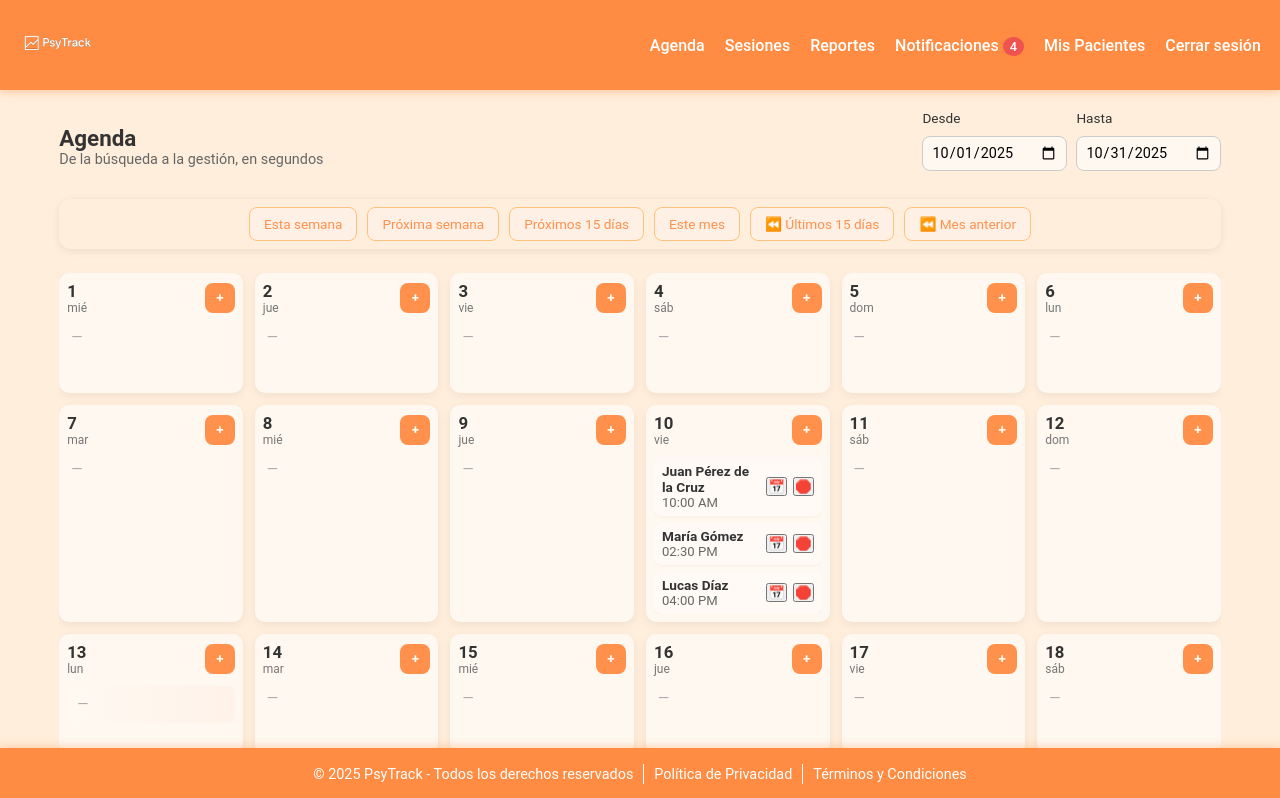
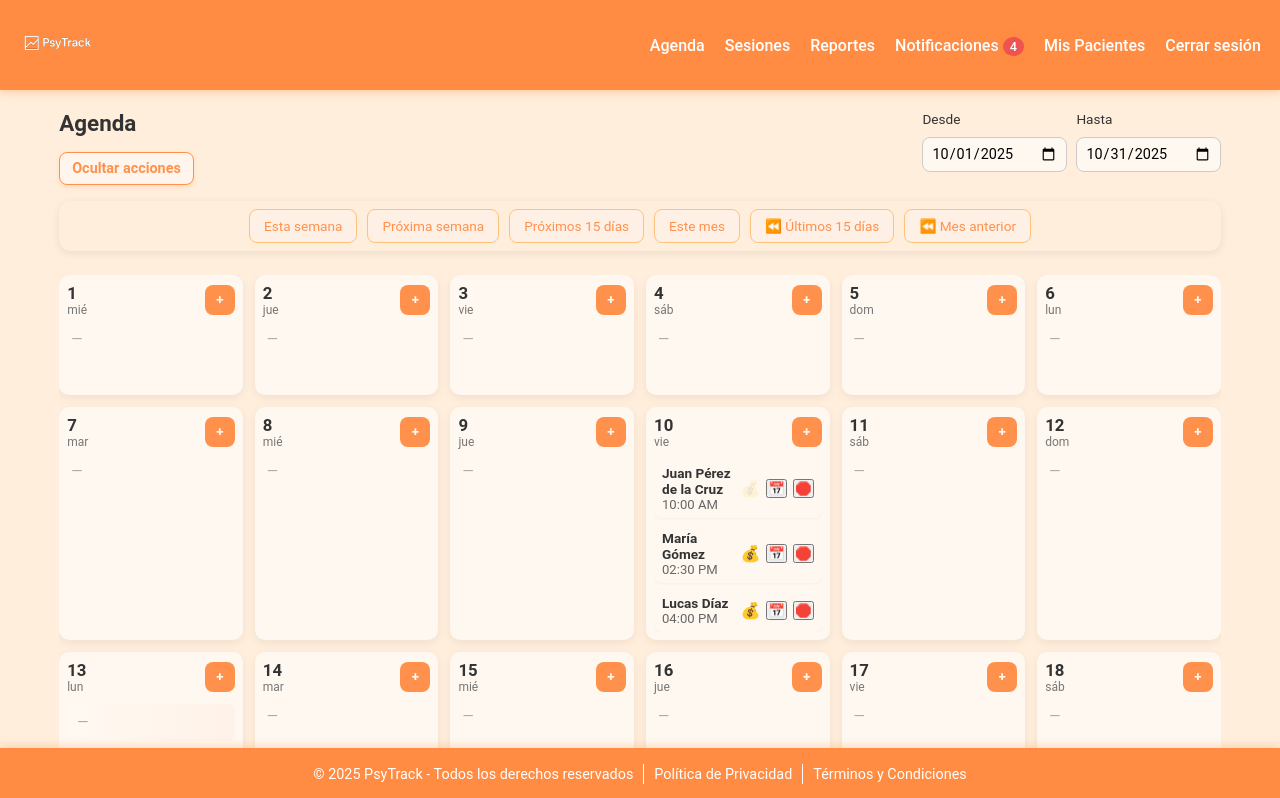
Before and after one commit to jmiwassjukourens/PsyTrack-front-end, a React (Vite) app: page /agenda in a window 1280 px wide. Shown: the top 798 px of the page. Built offline with nearby package versions, Linux system fonts and the light colour scheme; no server answers; sample sign-in values are in the browser's storage.

Commit message:
show actions button

```diff
--- a/src/components/CalendarGrid/CalendarGrid.jsx
+++ b/src/components/CalendarGrid/CalendarGrid.jsx
@@ -18,7 +18,7 @@ function buildDates(startIso, endIso) {
   return arr;
 }
 
-export default function CalendarGrid({ rangeStart, rangeEnd, sessions, onCreateForDate, onCancel, onMarkPaid }) {
+export default function CalendarGrid({ rangeStart, rangeEnd, sessions, onCreateForDate, onCancel, onMarkPaid,showActions }) {
   const dates = useMemo(() => buildDates(rangeStart, rangeEnd), [rangeStart, rangeEnd]);
 
   const grouped = useMemo(() => {
@@ -68,6 +68,7 @@ export default function CalendarGrid({ rangeStart, rangeEnd, sessions, onCreateF
                       session={s}
                       onCancel={onCancel}
                       onMarkPaid={(fechaPago) => onMarkPaid(s.id, fechaPago)}
+                      showActions={showActions}
                     />
                   ))
                 )}
--- a/src/components/SessionChip/SessionChip.jsx
+++ b/src/components/SessionChip/SessionChip.jsx
@@ -7,7 +7,7 @@ import { RescheduleModal } from "../Modals/RescheduleModal/RescheduleModal";
 
 
 
-export default function SessionChip({ session, onCancel, onMarkPaid, onReschedule }) {
+export default function SessionChip({ session, onCancel, onMarkPaid, onReschedule,showActions }) {
   const [openCancel, setOpenCancel] = useState(false);
   const [openPay, setOpenPay] = useState(false);
   const [openReschedule, setOpenReschedule] = useState(false);
@@ -58,7 +58,16 @@ const handlePacienteClick = () => {
           </div>
         </div>
 
+        {showActions && (
           <div className={styles.actions}>
+            <button
+              className={styles.payBtn}
+              title={session.fechaDePago ? "Ya marcado como pagado" : "Registrar pago"}
+              disabled={!!session.fechaDePago}
+              onClick={() => setOpenPay(true)}
+            >
+              💰
+            </button>
             <button
               className={styles.rescheduleBtn}
               title="Reprogramar sesión"
@@ -75,6 +84,7 @@ const handlePacienteClick = () => {
               🛑
             </button>
           </div>
+        )}
       </div>
 
       <CancelModal
--- a/src/components/SessionChip/SessionChip.module.css
+++ b/src/components/SessionChip/SessionChip.module.css
@@ -3,7 +3,7 @@
   justify-content: space-between;
   align-items: center;
   gap: 8px;
-  background: #fffaf6;
+  background: #fef8f0;
   border-radius: 8px;
   padding: 6px 8px;
   box-shadow: 0 1px 3px rgba(0,0,0,0.04);
--- a/src/pages/agendaPage/AgendaPage.jsx
+++ b/src/pages/agendaPage/AgendaPage.jsx
@@ -5,8 +5,6 @@ import CalendarGrid from "../../components/CalendarGrid/CalendarGrid";
 import AgendaFilterBar from "../../components/CalendarGrid/AgendaFiltersBar";
 import SessionModal from "../../components/Modals/SessionModal/SessionModal";
 import styles from "./AgendaPage.module.css";
-
-
 
 export default function AgendaPage() {
   const today = new Date();
@@ -18,6 +16,7 @@ export default function AgendaPage() {
   const [rangeEnd, setRangeEnd] = useState(endOfMonth);
   const [modalOpen, setModalOpen] = useState(false);
   const [modalDate, setModalDate] = useState(null);
+  const [showActions, setShowActions] = useState(true);
 
   useEffect(() => {
     load();
@@ -40,7 +39,6 @@ const handleAdd = async (payload) => {
       const newS = await addSession(payload);
       setSessions((prev) => [...prev, newS]);
     }
-
     setModalOpen(false);
   };
 
@@ -57,7 +55,6 @@ const handleAdd = async (payload) => {
     );
   };
 
-
   const filteredSessions = sessions.filter((s) => {
     const fecha = new Date(s.fecha).toISOString().slice(0, 10);
     return fecha >= rangeStart && fecha <= rangeEnd;
@@ -68,28 +65,25 @@ const handleAdd = async (payload) => {
       <div className={styles.header}>
         <div className={styles.titleBlock}>
           <h2 className={styles.title}>Agenda</h2>
-          <p className={styles.subtitle}>
-            De la búsqueda a la gestión, en segundos
-          </p>
+          <br></br>
+            <button
+            className={styles.toggleActionsBtn}
+            onClick={() => setShowActions((prev) => !prev)}
+          >
+            {showActions ? "Ocultar acciones" : "Mostrar acciones"}
+          </button>
         </div>
 
         <div className={styles.controls}>
           <label className={styles.rangeLabel}>
             Desde
-            <input
-              type="date"
-              value={rangeStart}
-              onChange={(e) => setRangeStart(e.target.value)}
-            />
+            <input type="date" value={rangeStart} onChange={(e) => setRangeStart(e.target.value)} />
           </label>
           <label className={styles.rangeLabel}>
             Hasta
-            <input
-              type="date"
-              value={rangeEnd}
-              onChange={(e) => setRangeEnd(e.target.value)}
-            />
+            <input type="date" value={rangeEnd} onChange={(e) => setRangeEnd(e.target.value)} />
           </label>
+
         </div>
       </div>
 
@@ -99,8 +93,6 @@ const handleAdd = async (payload) => {
           setRangeEnd(hasta);
         }}
       />
-
-
 
       <CalendarGrid
         rangeStart={rangeStart}
@@ -112,6 +104,7 @@ const handleAdd = async (payload) => {
         }}
         onDelete={handleDelete}
         onMarkPaid={handleMarkPaid}
+        showActions={showActions}
       />
 
       {modalOpen && (
--- a/src/pages/agendaPage/AgendaPage.module.css
+++ b/src/pages/agendaPage/AgendaPage.module.css
@@ -98,3 +98,24 @@
   color: #ff914d;
   background-size: 100% 1px;
 }
+
+.toggleActionsBtn {
+  background-color: #fff5ec;
+  border: 1px solid #ff914d;
+  border-radius: 8px;
+  padding: 0.45rem 0.75rem;
+  cursor: pointer;
+  font-size: 0.9rem;
+  font-weight: 600;
+  color: #ff914d;
+  transition: all 0.25s ease;
+  box-shadow: 0 2px 4px rgba(255, 145, 77, 0.2);
+  margin-top: 2vh;
+}
+
+.toggleActionsBtn:hover {
+  background-color: #ff914d;
+  color: #fff;
+  transform: translateY(-2px);
+  box-shadow: 0 4px 8px rgba(255, 145, 77, 0.3);
+}
```
Lines whose indentation alone changed are shown as unchanged.
